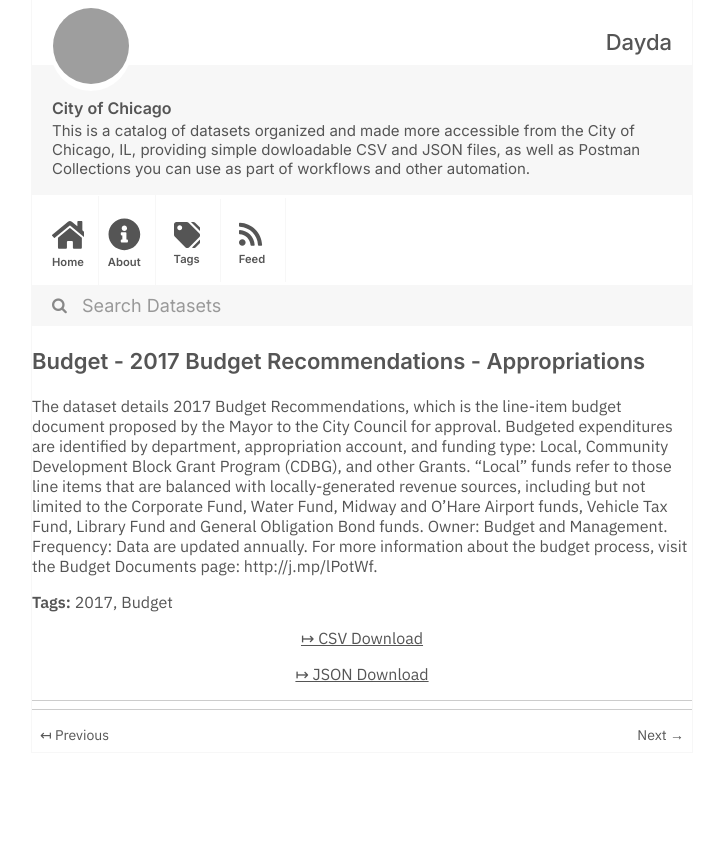
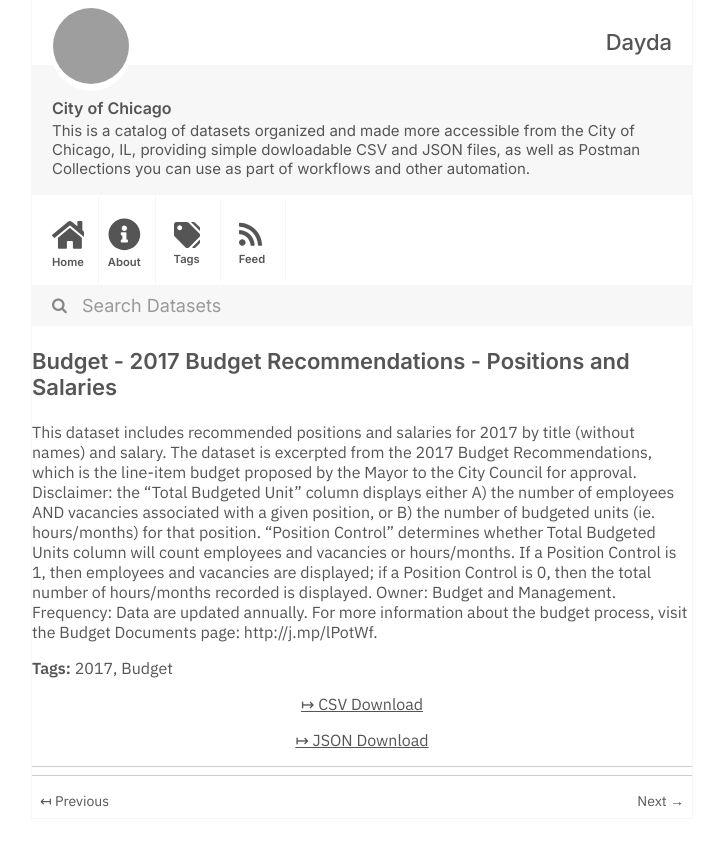
Before and after one commit to dayda-entities/city-of-chicago, a Jekyll site: the page built from _posts/2020-11-10-budget-2017-budget-recommendat.md, in a window 1280 px wide, cut to the strip 0-846 px from the top of the page. Shown: the whole strip, without its empty margins (278-996 px from the left). Built offline with Jekyll 4.4.1, drawn with Linux system fonts in a browser that asks for light colours; grey boxes are pictures that could not be loaded.

Commit message:
Publish Data

```diff
--- a/_posts/2020-11-10-budget-2017-budget-recommendat.md
+++ b/_posts/2020-11-10-budget-2017-budget-recommendat.md
@@ -1,7 +1,7 @@
 ---
-title: Budget - 2017 Budget Recommendations - Appropriations
-created: '2020-11-10T16:54:51.848277'
-modified: '2020-11-10T16:54:51.848288'
+title: Budget - 2017 Budget Recommendations - Positions and Salaries
+created: '2020-11-10T16:54:38.702607'
+modified: '2020-11-10T16:54:38.702617'
 state: active
 type: dataset
 tags:
@@ -10,10 +10,10 @@ tags:
 groups:
   - Local Government
 csv_url: >-
-  https://data.cityofchicago.org/api/views/eyk2-dyuq/rows.csv?accessType=DOWNLOAD
+  https://data.cityofchicago.org/api/views/awnv-dyag/rows.csv?accessType=DOWNLOAD
 json_url: >-
-  https://data.cityofchicago.org/api/views/eyk2-dyuq/rows.json?accessType=DOWNLOAD
+  https://data.cityofchicago.org/api/views/awnv-dyag/rows.json?accessType=DOWNLOAD
 layout: post
 
 ---
-The dataset details 2017 Budget Recommendations, which is the line-item budget document proposed by the Mayor to the City Council for approval. Budgeted expenditures are identified by department, appropriation account, and funding type: Local, Community Development Block Grant Program (CDBG), and other Grants. “Local” funds refer to those line items that are balanced with locally-generated revenue sources, including but not limited to the Corporate Fund, Water Fund, Midway and O’Hare Airport funds, Vehicle Tax Fund, Library Fund and General Obligation Bond funds. Owner: Budget and Management. Frequency: Data are updated annually. For more information about the budget process, visit the Budget Documents page: http://j.mp/lPotWf.
+This dataset includes recommended positions and salaries for 2017 by title (without names) and salary. The dataset is excerpted from the 2017 Budget Recommendations, which is the line-item budget proposed by the Mayor to the City Council for approval. Disclaimer: the “Total Budgeted Unit” column displays either A) the number of employees AND vacancies associated with a given position, or B) the number of budgeted units (ie. hours/months) for that position. “Position Control” determines whether Total Budgeted Units column will count employees and vacancies or hours/months. If a Position Control is 1, then employees and vacancies are displayed; if a Position Control is 0, then the total number of hours/months recorded is displayed. Owner: Budget and Management. Frequency: Data are updated annually. For more information about the budget process, visit the Budget Documents page: http://j.mp/lPotWf.
```
